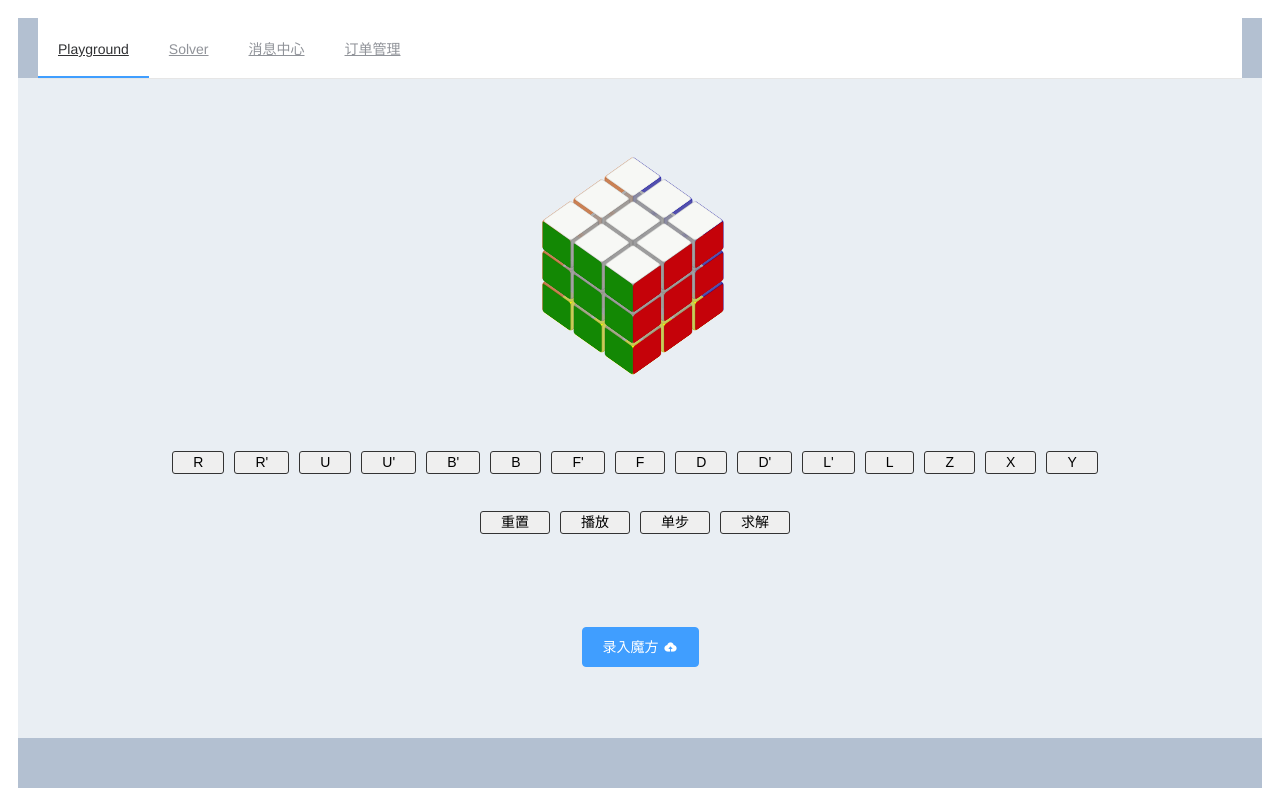
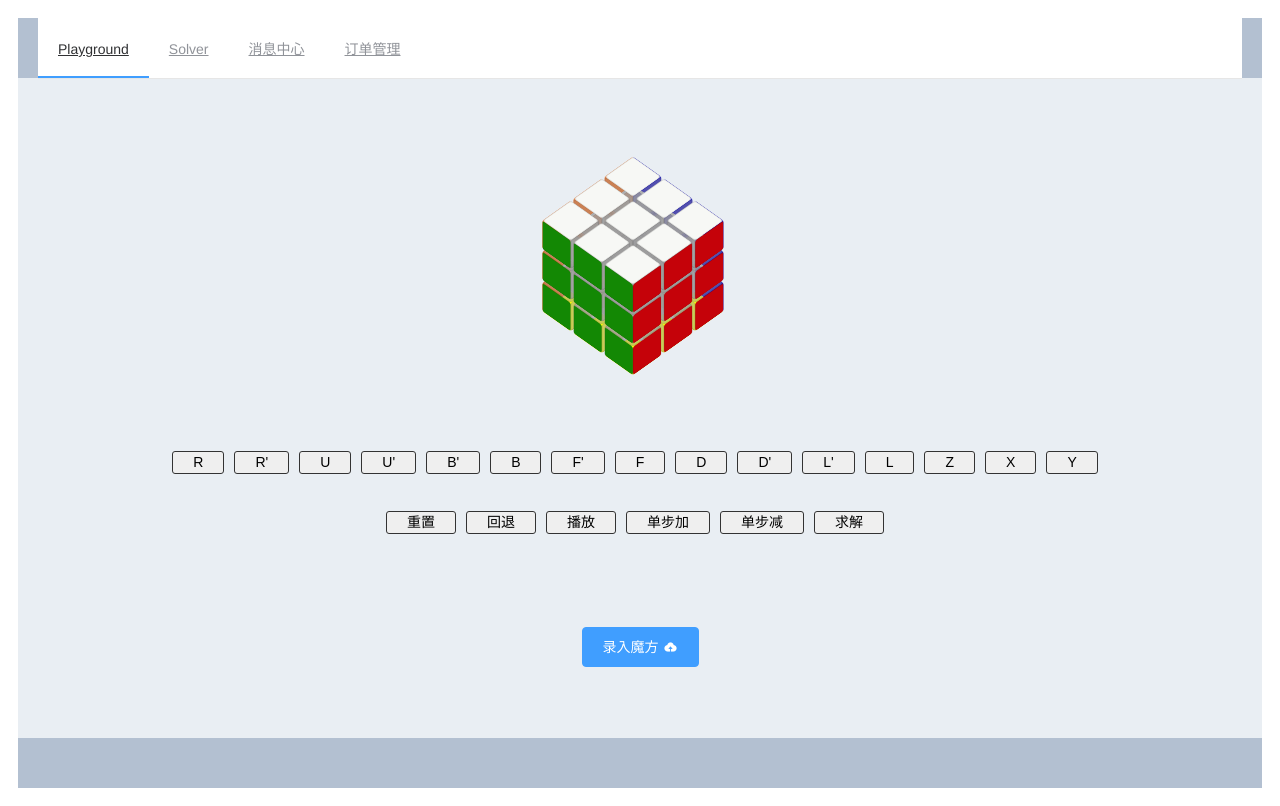
Before and after one commit to K-Akechi/cube_demo, a Vue app: page /#/solve in a window 1280 px wide. Built offline with nearby package versions, Linux system fonts and the light colour scheme.

Commit message:
version 0.0 complete basic functions
Signed-off-by: weisongjiang <waysongjiang@gmail.com>

```diff
--- a/src/components/CubeCore.vue
+++ b/src/components/CubeCore.vue
@@ -23,8 +23,10 @@
   </div>
   <div class="button-group">
     <button name = "RE" id = 14 @click="reset()">重置</button>
+    <button name = "RE" id = 23 @click="back()">回退</button>
     <button name = "PL" id = 15 v-on:click="count += 1" @click="play()">播放</button>
-    <button name = "SP" id = 17 v-on:click="counter += 1" @click="singleplay()">单步</button>
+    <button name = "SP" id = 17 v-on:click="counter += 1" @click="singleplay()">单步加</button>
+    <button name = "PR" id = 22 v-on:click="counter -= 0" @click="pre()">单步减</button>
     <button name = "SL" id = 21 @click="solve()">求解</button>
   </div>
 </div>
@@ -42,23 +44,27 @@ for (let x = 1; x < 4; x++) {
   }
 }
 
-// function generateRandomRotateParams() {
-//   const param = {
-//     direction: '',
-//     clockwise: 0
-//   };
-//   const directions = ['r', 'u', 'b', 'f', 'd', 'l', 'z'];
-//   param.direction = directions[Math.floor(Math.random() * 7)];
-//   const clockwises = [-1, 1];
-//   param.clockwise = clockwises[Math.floor(Math.random() * 2)];
-//   return param;
-// }
+function generateRandomRotateParams() {
+  const param = {
+    direction: '',
+    clockwise: 0
+  };
+  const directions = ['r', 'u', 'b', 'f', 'd', 'l', 'z'];
+  param.direction = directions[Math.floor(Math.random() * 7)];
+  const clockwises = [-1, 1];
+  param.clockwise = clockwises[Math.floor(Math.random() * 2)];
+  return param;
+}
 
 export default {
   name: 'CubeCore',
   data() {
     return {
       params: [],
+      param: {
+        direction: '',
+        clockwise: 0
+      },
       title: 'Rubik Cube',
       rotateX: -45,
       rotateY: 45,
@@ -80,7 +86,8 @@ export default {
       this.isfast = false;
       const params = ["B", "D", "B'", "L'", "F", "L", "z", "R", "R", "D", "B", "R'", "B'", "z", "L", "L", "B'", "L'", "L'", "z", "L", "D", "F", "L'", "F'", "z", "D'", "F'", "D'", "D'", "F", "D", "D", "L", "D'", "L'", "z", "D", "D", "D'", "R'", "D", "R", "z", "R", "D", "R'", "D'", "D'", "B'", "D", "B", "z", "B", "D", "B'", "D'", "D'", "L'", "D", "L", "z", "x", "x", "D", "z'", "D", "B", "D'", "B'", "D'", "L'", "D", "L", "z", "z", "z'", "D", "R", "D'", "R'", "D'", "B'", "D", "B", "z", "D", "D", "z'", "D", "R", "D'", "R'", "D'", "B'", "D", "B", "z", "z", "z", "D", "D", "D'", "F'", "D", "F", "D", "L", "D'", "L'", "z", "B", "D", "R", "D'", "R'", "B'", "D", "R", "D", "R'", "D", "R", "D", "D", "R'", "D", "D", "L'", "D'", "L", "D'", "L'", "D'", "D'", "L", "z", "z", "D", "D", "z'", "y'", "F", "F", "U", "F'", "F'", "U'", "R", "R", "F'", "F'", "D'", "F", "F", "D", "R'", "R'", "y", "z", "D'", "L", "D", "L'", "D", "L", "D", "D", "L'", "z", "F'", "D'", "F", "D'", "F'", "D'", "D'", "F", "z", "L'", "D'", "L", "D'", "L'", "D'", "D'", "L", "z'", "B", "D", "B'", "D", "B", "D", "D", "B'"];
       this.generateparams(params);
-      for (let i = 0; i < this.params.length; i++) {
+      console.log("-----------------------------------------------------------------------");
+      for (let i = 0; i < this.params.length && i < 10; i++) {
         console.log(this.params[i].direction, this.params[i].clockwise, i);
       }
     },
@@ -175,12 +182,40 @@ export default {
       //   let param = directions[Math.floor(Math.random() * 13)];
       //   params.push(param);
       // }
-      const params = ["U'", "B'", "U'", "L", "F'", "L", "R", "R", "B'", "L'", "R", "D", "B'"]
-      // for (let i = 0; i < params.length; i++) {
-      //   console.log(params[i])
+      // const params = ["U'", "B'", "U'", "L", "F'", "L", "R", "R", "B'", "L'", "R", "D", "B'"]
+      let params = [];
+      let state = [];
+      // let url = 'http://106.14.45.216:8888/';
+      // var xhr = new XMLHttpRequest();
+      // xhr.open('POST',url + 'api/random_generate');
+      // xhr.send({
+      //   "magic_number": "qwertyuiop"
+      // });
+      // if(xhr.readyState === 4){
+      //   if(xhr.status === 200){
+      //     console.log(xhr.responseText);
+      //     params = xhr.responseText["trans"];
+      //     state = xhr.responseText["cube"];
+      //   }else{
+      //     alert('失败！')
+      //   }
       // }
-      // console.log("--------------------------")
+      // let json = {};
+      // json['magic_number'] = "qwertyuiop";
+      // json = JSON.stringify(json);
+      // console.log(json);
+      // this.axios.post('http://106.14.45.216:8888/api/random_generate', json).then((response) => {
+      //   params = response.data.trans;
+      //   state = response.data.cube;
+      //   // console.log(this.response)
+      // }).catch((error) => {
+      //   console.log(error)
+      // });
+
       this.generateparams(params);
+      this.count = 1;
+      this.play();
+      // this.count = 0;
       // for (let i = 0; i < this.params.length; i++) {
       //   console.log(this.params[i].direction, this.params[i].clockwise)
       // }
@@ -190,6 +225,33 @@ export default {
       //     Object.assign(item.colorCache, item.color);
       //     console.log(item.colorCache === item.color);
       // })
+    },
+    back() {
+      let temp = [];
+      let param = {
+        direction: '',
+        clockwise: 0
+      };
+      const length = this.params.length;
+      for (let i = length; i > 0; i--) {
+        // param.direction = this.params[i - 1].direction;
+        // param.clockwise = this.params[i - 1].clockwise * -1;
+        // console.log(param)
+        temp.push(this.params[i - 1]);
+        // console.log(this.params[length - i].direction,this.params[length - i].clockwise)
+      }
+      for (let i = 0; i < temp.length; i++) {
+        temp[i].clockwise *= -1;
+      }
+      for (let i = 0; i < temp.length; i++) {
+        console.log(temp[i]);
+      }
+      this.params = temp;
+      // for (let i = 0; i < this.params.length; i++) {
+      //   console.log(this.params[i].direction, this.params[i].clockwise);
+      // }
+      this.count = 1;
+      this.play();
     },
     rotate(direction, clockwise, callback) {
       if (this.looping) {
@@ -397,6 +459,7 @@ export default {
       const loopNum = this.params.length;
       if (index >= loopNum || index < 0) {
         this.looping = false;
+        this.count = 0;
         return;
       }
       if (this.count % 2 === 0) {
@@ -409,11 +472,6 @@ export default {
     },
     play() {
       // this.generateparams();
-      // 可以实现双击重新播放
-      if (this.index === this.params.length) {
-        this.count = 1;
-        this.index = 0;
-      }
       this.playparams(this.index);
     },
     singleplayparams(index) {
@@ -428,6 +486,18 @@ export default {
     },
     singleplay() {
       this.singleplayparams(this.counter - 1);
+    },
+    pre() {
+      let param = {
+          direction: '',
+          clockwise: 0
+        };
+      param.direction = this.params[this.counter - 1].direction;
+      param.clockwise = this.params[this.counter - 1].clockwise * -1;
+      // console.log(this.params[this.counter - 1].direction, this.params[this.counter - 1].clockwise);
+      console.log(param.direction, param.clockwise);
+      this.rotate(param.direction, param.clockwise, this.singleplayparams.bind(this), true);
+      this.counter -= 1;
     },
   },
   components: {
```
